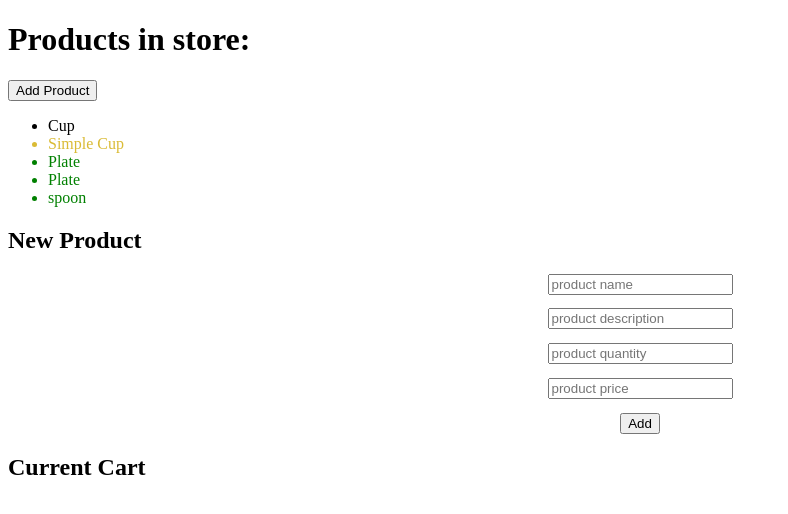
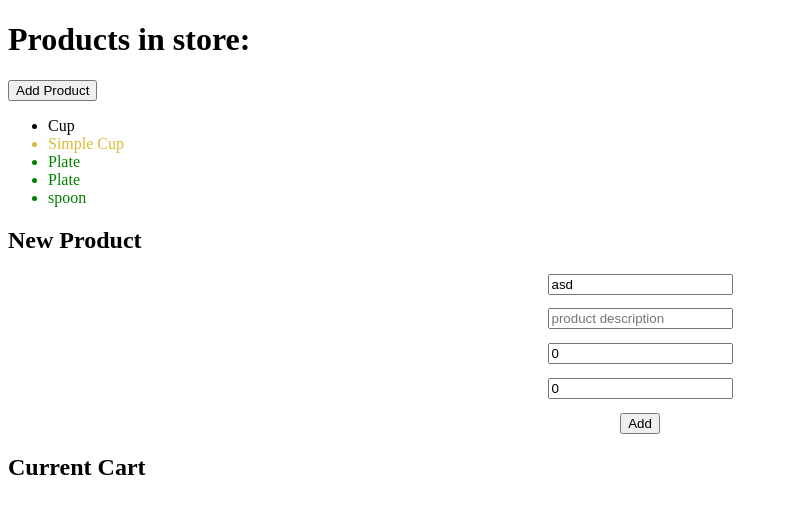
Before and after one commit to chanakamin/angularLesson, an Angular app: page / in a window 1280 px wide. Both pictures are taken after a click on the button "Add Product". Shown: the top 514 px of the page, without its empty margins (0-788 px from the left). Built offline with nearby package versions, Linux system fonts and the light colour scheme.

Commit message:
new product work

```diff
--- a/src/app/app.module.ts
+++ b/src/app/app.module.ts
@@ -7,6 +7,7 @@ import { ProductComponent } from './components/product/product.component';
 import { ProductsComponent } from './components/products/products.component';
 import { CartComponent } from './components/cart/cart.component';
 import { NewProductComponent } from './components/new-product/new-product.component';
+import { FormsModule } from '@angular/forms';
 
 @NgModule({
   declarations: [
@@ -18,7 +19,8 @@ import { NewProductComponent } from './components/new-product/new-product.compon
   ],
   imports: [
     BrowserModule,
-    AppRoutingModule
+    AppRoutingModule,
+    FormsModule,
   ],
   providers: [],
   bootstrap: [AppComponent]
--- a/src/app/components/cart/cart.component.ts
+++ b/src/app/components/cart/cart.component.ts
@@ -19,5 +19,4 @@ export class CartComponent implements OnInit {
   subQuantityOfProduct(c: { product: Product, quantity: number}) {
     this.subQuantity.emit(c);
   }
-
 }
--- a/src/app/components/new-product/new-product.component.html
+++ b/src/app/components/new-product/new-product.component.html
@@ -1,8 +1,10 @@
 <h2>New Product</h2>
-<form>
-    <input type="text" placeholder="product name" />
-    <input type="text" placeholder="product description" />
-    <input type="number" placeholder="product quantity" />
-    <input type="number" step="0.1" placeholder="product price" />
-    <button type="submit">Add</button>
+<form (ngSubmit)="addProduct($event)" *ngIf="newProduct">
+    <!-- ngModel - קישור דו כיווני בין משתנה הקומפוננטה לבין פקד קלט, כל שינוי בפקד ישפיע על המשתנה, ושינוי במשתנה ישפיע על הפקד -->
+    <!-- בשביל להשתמש במאפיין זה חובה להוסיף למודול הראשי את המודול FormsModule -->
+    <input type="text" placeholder="product name" [(ngModel)]="newProduct.name" name="name" />
+    <input type="text" placeholder="product description" name="description" [(ngModel)]="newProduct.description" />
+    <input type="number" placeholder="product quantity" name="quantity" [(ngModel)]="newProduct.quantity" />
+    <input type="number" step="0.1" placeholder="product price" name="price" [(ngModel)]="newProduct.price" />
+    <button type="submit" >Add</button>
 </form>
--- a/src/app/components/new-product/new-product.component.ts
+++ b/src/app/components/new-product/new-product.component.ts
@@ -1,4 +1,6 @@
 import { Component, OnInit } from '@angular/core';
+import { Product } from 'src/app/interfaces/product';
+import { products } from '../../data/products';
 
 @Component({
   selector: 'app-new-product',
@@ -7,9 +9,29 @@ import { Component, OnInit } from '@angular/core';
 })
 export class NewProductComponent implements OnInit {
 
-  constructor() { }
+  newProduct?: Product;
 
-  ngOnInit(): void {
+  initProduct() {
+    this.newProduct = {
+      code: 0,
+      description: '',
+      name: 'asd',
+      price: 0,
+      quantity: 0,
+    };
+  }
+
+  constructor() {
+    this.initProduct();
+   }
+
+  ngOnInit(): void {}
+
+  addProduct(e: SubmitEvent): void {
+    e.preventDefault();
+    this.newProduct && (this.newProduct.code = products.length);
+    products.push(this.newProduct as Product);
+    this.initProduct();
   }
 
 }
```
